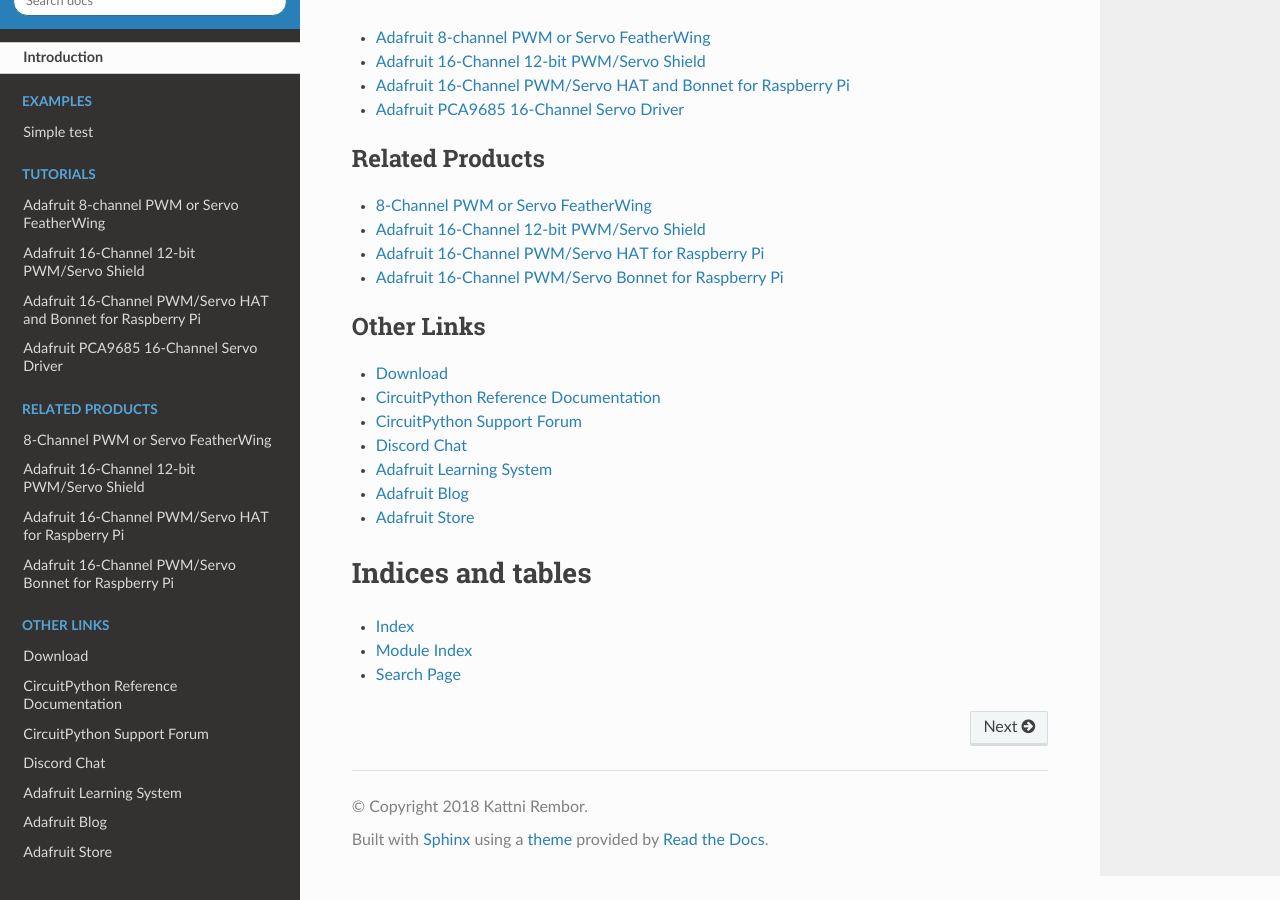
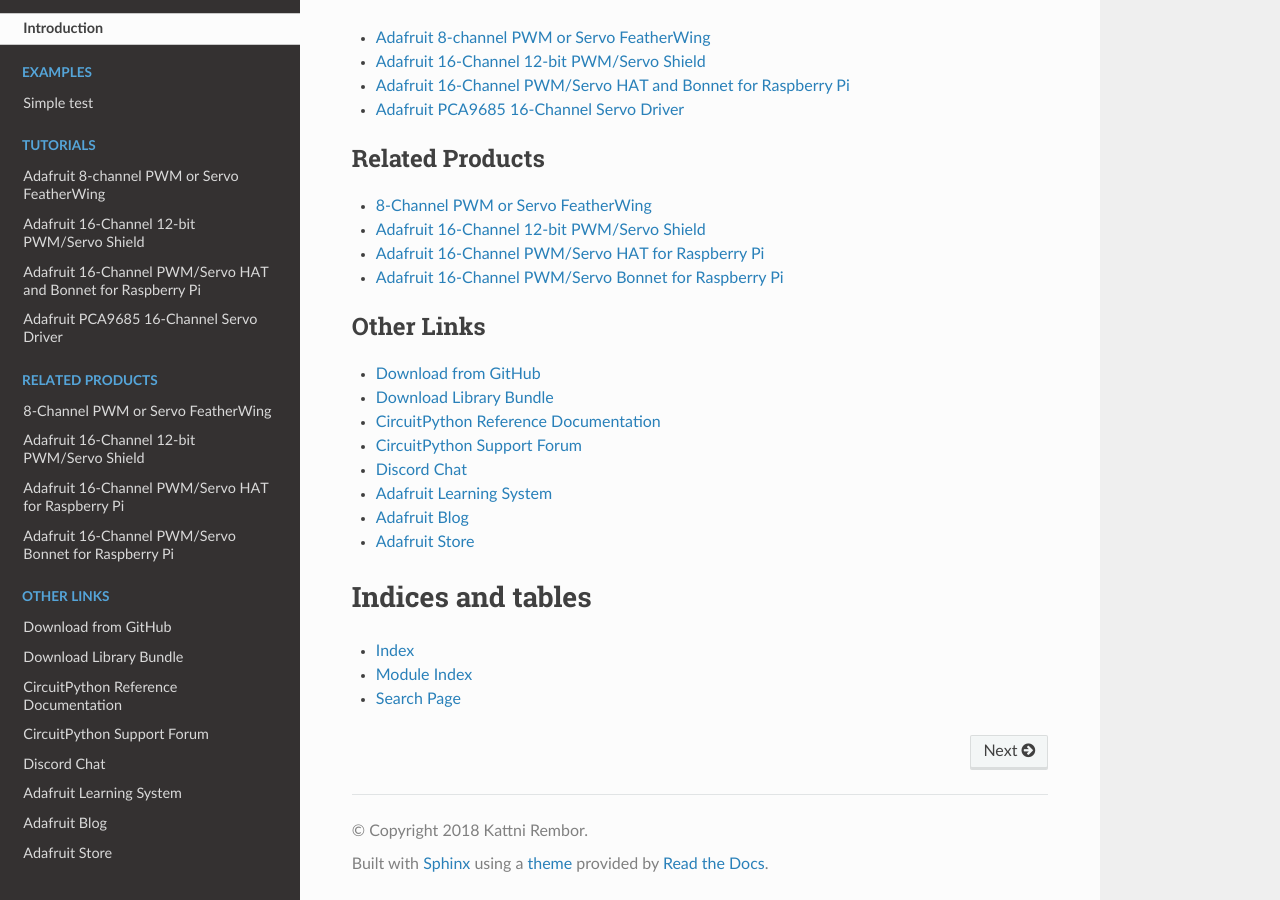
Before and after one commit to adafruit/Adafruit_CircuitPython_ServoKit, a Sphinx documentation site: the page built from docs/index.rst, in a window 1280 px wide and 900 px high, scrolled down 1819 px. Built offline with Sphinx 7.4.7 and the Read the Docs theme 2.0.0, drawn with Linux system fonts in a browser that asks for light colours.

Commit message:
Added cp.org link to index.rst

```diff
--- a/docs/index.rst
+++ b/docs/index.rst
@@ -39,7 +39,8 @@
 .. toctree::
     :caption: Other Links
 
-    Download <https://github.com/adafruit/Adafruit_CircuitPython_ServoKit/releases/latest>
+    Download from GitHub <https://github.com/adafruit/Adafruit_CircuitPython_ServoKit/releases/latest>
+    Download Library Bundle <https://circuitpython.org/libraries>
     CircuitPython Reference Documentation <https://docs.circuitpython.org>
     CircuitPython Support Forum <https://forums.adafruit.com/viewforum.php?f=60>
     Discord Chat <https://adafru.it/discord>
```
